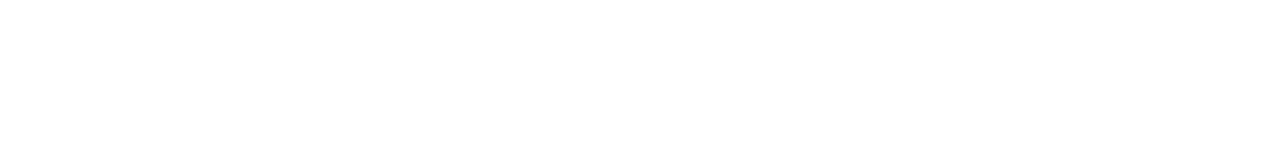
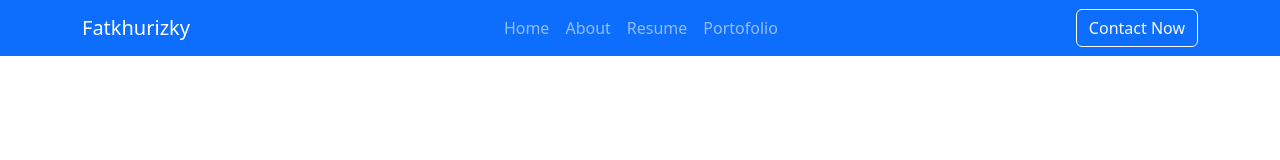
Before and after one commit to Fatkhurizky/Portofolio-and-Resume, a plain HTML site: page index.html in a window 1280 px wide. Drawn offline with nearby package versions, Linux system fonts and the light colour scheme.

Commit message:
Membuat Navbar

```diff
--- a/index.html
+++ b/index.html
@@ -5,10 +5,49 @@
     <meta charset="UTF-8">
     <meta name="viewport" content="width=device-width, initial-scale=1.0">
     <title>Fatkhurizky Portofolio & Resume</title>
+    <link href="https://cdn.jsdelivr.net/npm/bootstrap@5.2.3/dist/css/bootstrap.min.css" rel="stylesheet"
+        integrity="sha384-rbsA2VBKQhggwzxH7pPCaAqO46MgnOM80zW1RWuH61DGLwZJEdK2Kadq2F9CUG65" crossorigin="anonymous">
 </head>
 
 <body>
+    <!-- Navbar start -->
+    <nav class="navbar navbar-expand-lg navbar-dark bg-primary">
+        <div class="container">
+            <a class="navbar-brand" href="#">Fatkhurizky</a>
+            <button class="navbar-toggler" type="button" data-bs-toggle="collapse" data-bs-target="#navbarNavDropdown"
+                aria-controls="navbarNavDropdown" aria-expanded="false" aria-label="Toggle navigation">
+                <span class="navbar-toggler-icon"></span>
+            </button>
+            <div class="collapse navbar-collapse" id="navbarNavDropdown">
+                <ul class="navbar-nav mx-auto">
+                    <li class="nav-item">
+                        <a class="nav-link" href="#">Home</a>
+                    </li>
+                    <li class="nav-item">
+                        <a class="nav-link" href="#">About</a>
+                    </li>
+                    <li class="nav-item">
+                        <a class="nav-link" href="#">Resume</a>
+                    </li>
+                    <li class="nav-item">
+                        <a class="nav-link" href="#">Portofolio</a>
+                    </li>
+                </ul>
+            </div>
+            <div class="primary">
+                <button class="btn btn-outline-light " type="submit" ;">Contact Now</button>
+            </div>
+        </div>
+    </nav>
+    <!-- Navbar end -->
 
+
+
+
+
+    <script src="https://cdn.jsdelivr.net/npm/bootstrap@5.2.3/dist/js/bootstrap.bundle.min.js"
+        integrity="sha384-kenU1KFdBIe4zVF0s0G1M5b4hcpxyD9F7jL+jjXkk+Q2h455rYXK/7HAuoJl+0I4"
+        crossorigin="anonymous"></script>
 </body>
 
 </html>
```
